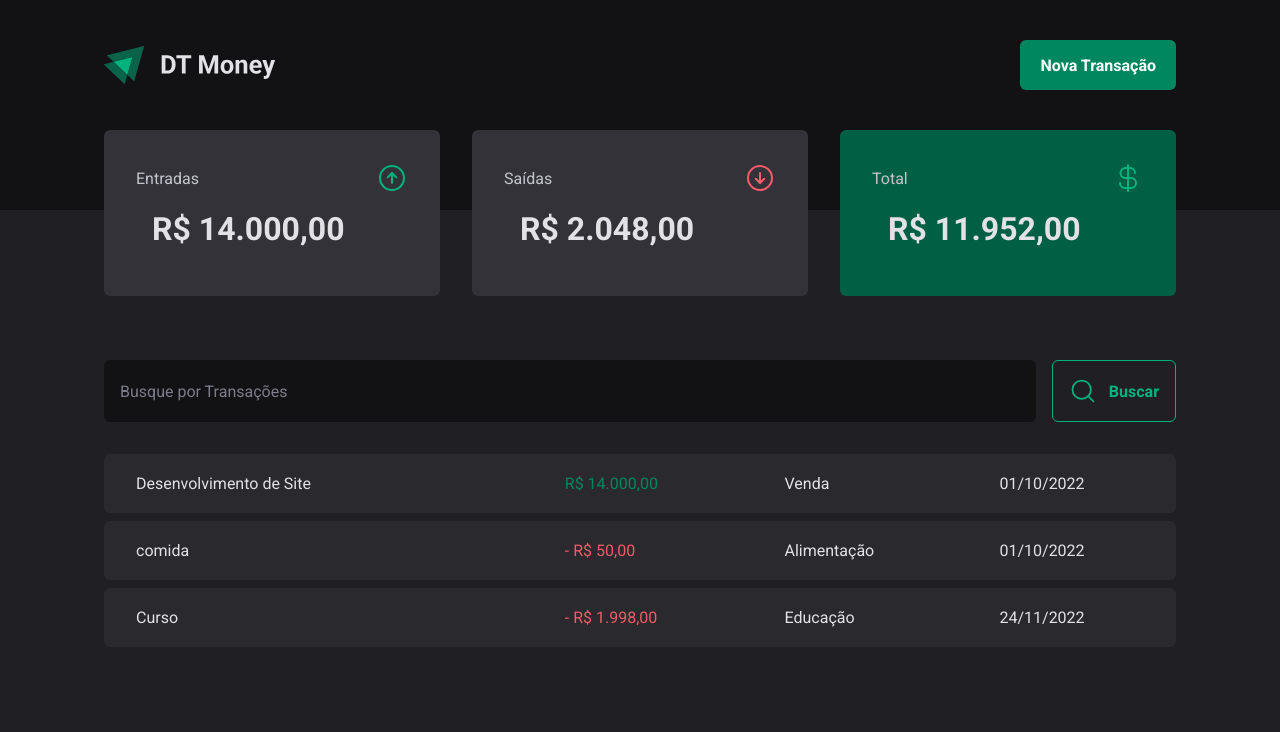
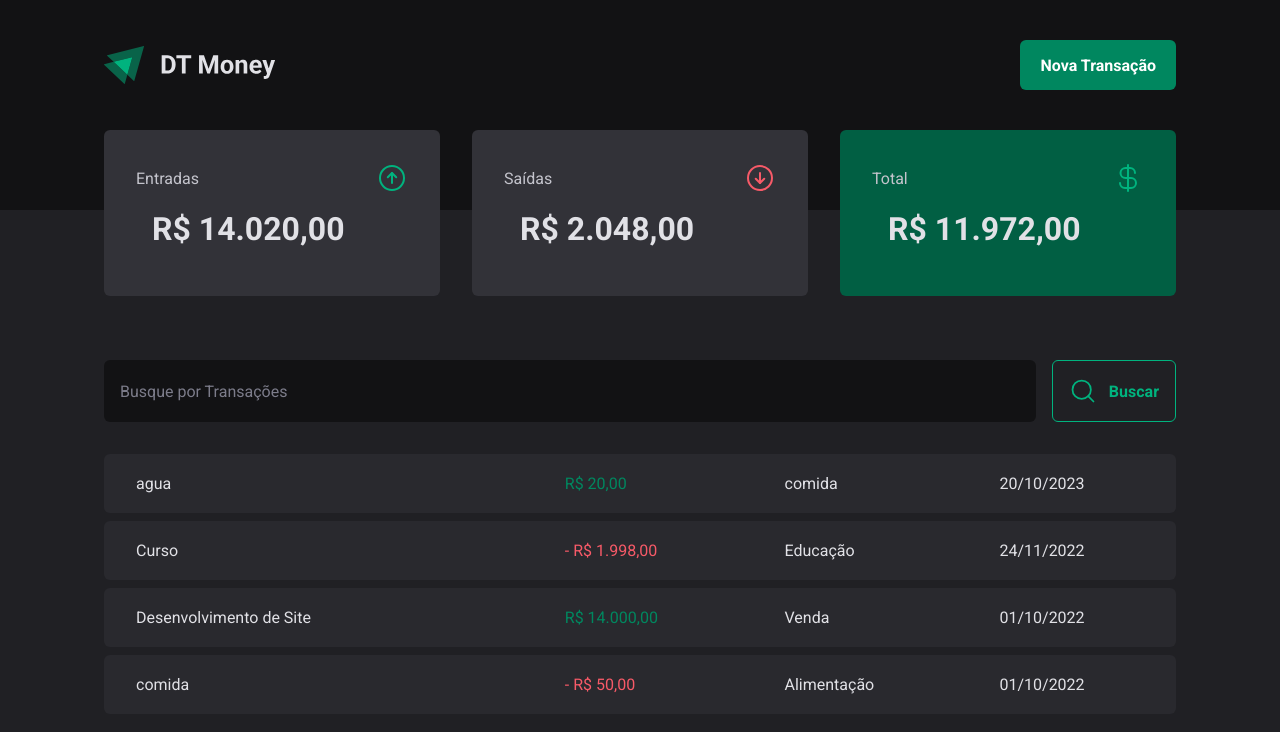
Before and after one commit to gabrielcomputacao/React-API-Performance, a React (Vite) app in the folder project-reactAPI/: page / in a window 1280 px wide. Shown: the top 732 px of the page. Built offline with nearby package versions, Linux system fonts and the light colour scheme; data requests are answered from the project's data file.

Commit message:
feat: including post request and formatting of the datas

```diff
--- a/project-reactAPI/server.json
+++ b/project-reactAPI/server.json
@@ -1,4 +1,3 @@
-
 {
   "transactions": [
     {
@@ -24,6 +23,14 @@
       "category": "Educação",
       "price": 1998,
       "createdAt": "2022-11-24"
+    },
+    {
+      "category": "comida",
+      "type": "income",
+      "description": "agua",
+      "price": 20,
+      "createdAt": "2023-10-20T10:11:41.160Z",
+      "id": 4
     }
   ]
 }
--- a/project-reactAPI/src/components/NewTransactionModal/index.tsx
+++ b/project-reactAPI/src/components/NewTransactionModal/index.tsx
@@ -10,6 +10,7 @@ import { ArrowCircleDown, ArrowCircleUp, X } from "phosphor-react";
 import { Controller, useForm } from "react-hook-form";
 import * as z from "zod";
 import { zodResolver } from "@hookform/resolvers/zod";
+import { api } from "../../lib/axios";
 
 const newTransactionFormSchema = z.object({
   description: z.string(),
@@ -26,12 +27,24 @@ export function NewTransactionModal() {
     register,
     handleSubmit,
     formState: { isSubmitting },
+    reset,
   } = useForm<NewTransactionFormInputs>({
     resolver: zodResolver(newTransactionFormSchema),
   });
 
-  function handleCreateNewTransaction(dataForm: NewTransactionFormInputs) {
-    console.log(dataForm);
+  async function handleCreateNewTransaction(
+    dataForm: NewTransactionFormInputs
+  ) {
+    const { category, description, price, type } = dataForm;
+    await api.post("transactions", {
+      description,
+      type,
+      category,
+      price,
+      createdAt: new Date(),
+    });
+
+    reset();
   }
 
   return (
--- a/project-reactAPI/src/contexts/Transactions.tsx
+++ b/project-reactAPI/src/contexts/Transactions.tsx
@@ -29,6 +29,8 @@ export function TransactionProvider({ children }: TransactionProviderProps) {
   async function fetchTransactions(query?: string) {
     const response = await api.get("transactions", {
       params: {
+        _sort: "createdAt",
+        _order: "desc",
         q: query,
       },
     });
```
Lines whose indentation alone changed are shown as unchanged.
